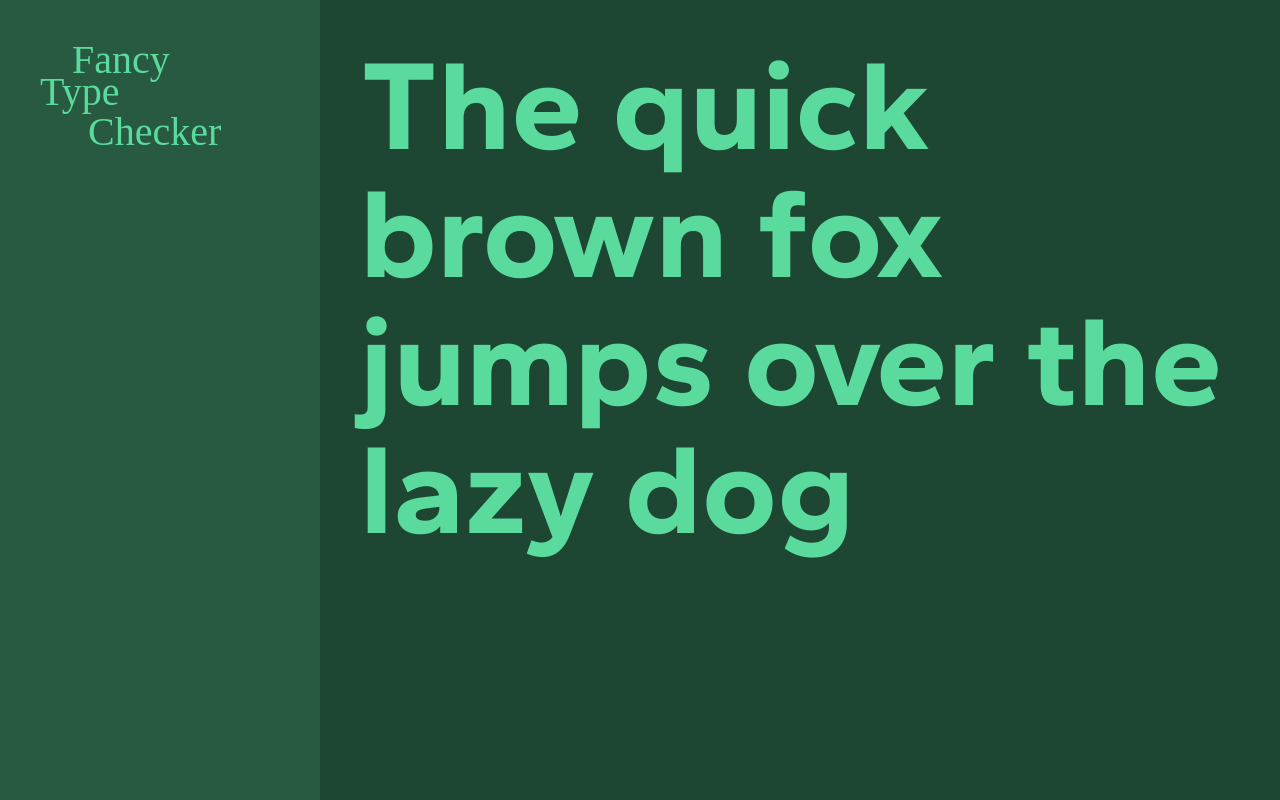
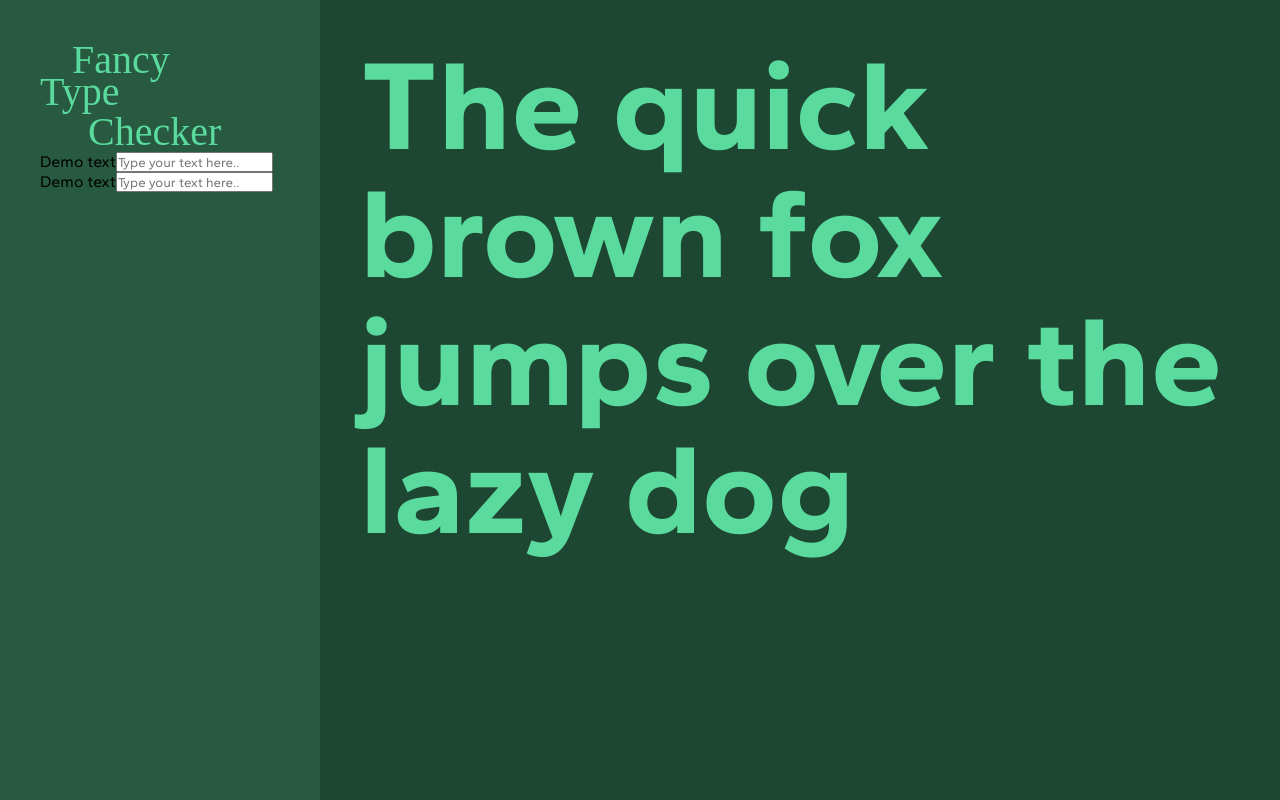
Before and after one commit to HalloJo/fancy-type-checker, a React (Create React App) app: page / in a window 1280 px wide. Built offline with nearby package versions, Linux system fonts and the light colour scheme; a web font is replaced by a local one.

Commit message:
Create InputElement and set up data file for input elements

```diff
--- /dev/null
+++ b/src/components/InputElement/InputElement.tsx
@@ -0,0 +1,28 @@
+import { forwardRef, ReactElement } from "react"
+import "./InputElement.scss"
+
+type InputProps = {
+    label: string,
+    type: string,
+    forLabel: string,
+    placeholder?: string,
+    value?: string | number,
+    checked?: boolean,
+    min?: number
+    max?: number
+    onChange?: (value: string) => void
+}
+
+const InputElement = forwardRef<HTMLDivElement, InputProps>((props, ref):ReactElement => {
+
+    const {label, type, placeholder, value, onChange, min, max, checked, forLabel} = props
+
+    return (
+        <div>
+            <label htmlFor={forLabel}>{label}</label>
+            <input type={type} placeholder={placeholder} min={min} max={max} value={value} checked={checked} />
+        </div>
+    )
+})
+
+export default InputElement
--- a/src/components/TypeOptionsMenu/TypeOptionsMenu.tsx
+++ b/src/components/TypeOptionsMenu/TypeOptionsMenu.tsx
@@ -1,14 +1,29 @@
 
-import { forwardRef, ReactElement }  from 'react';
+import { forwardRef, ReactElement, useState }  from 'react';
+import InputElement from '../InputElement/InputElement';
 import Logo from '../Logo/Logo';
+import { inputElementData } from '../../data/inputElementData'
 import "./TypeOptionsMenu.scss"
 
 
 const TypeOptionsMenu = forwardRef<HTMLDivElement>((props, ref): ReactElement => {
 
+    const [inputData, setInputData] = useState(inputElementData)
+
     return (
         <menu className='typeOptionsMenu' >
             <Logo ref={ref} />
+            <div className="optionsWrapper">
+                {inputData.map((input) => {
+
+                    const {label, type, placeholder, value, min, max, checked, forLabel} = input
+
+                    return (
+                        <InputElement placeholder={placeholder} type={type} label={label} forLabel={forLabel} checked={checked} value={value} min={min} max={max}  />
+
+                    )
+                })}
+            </div>
         </menu>
     )
 })
--- /dev/null
+++ b/src/data/inputElementData.ts
@@ -0,0 +1,26 @@
+type InputElementPropsData = {
+  label: string;
+  type: string;
+  forLabel: string;
+  placeholder?: string;
+  value?: string | number;
+  checked?: boolean;
+  min?: number;
+  max?: number;
+  onChange?: (value: string) => void;
+};
+
+export const inputElementData: Array<InputElementPropsData> = [
+  {
+    label: "Demo text",
+    type: "text",
+    forLabel: "Demo text",
+    placeholder: "Type your text here..",
+  },
+  {
+    label: "Demo text",
+    type: "text",
+    forLabel: "Demo text",
+    placeholder: "Type your text here..",
+  },
+];
```
Also changed, not shown: src/components/InputElement/InputElement.scss (added).
